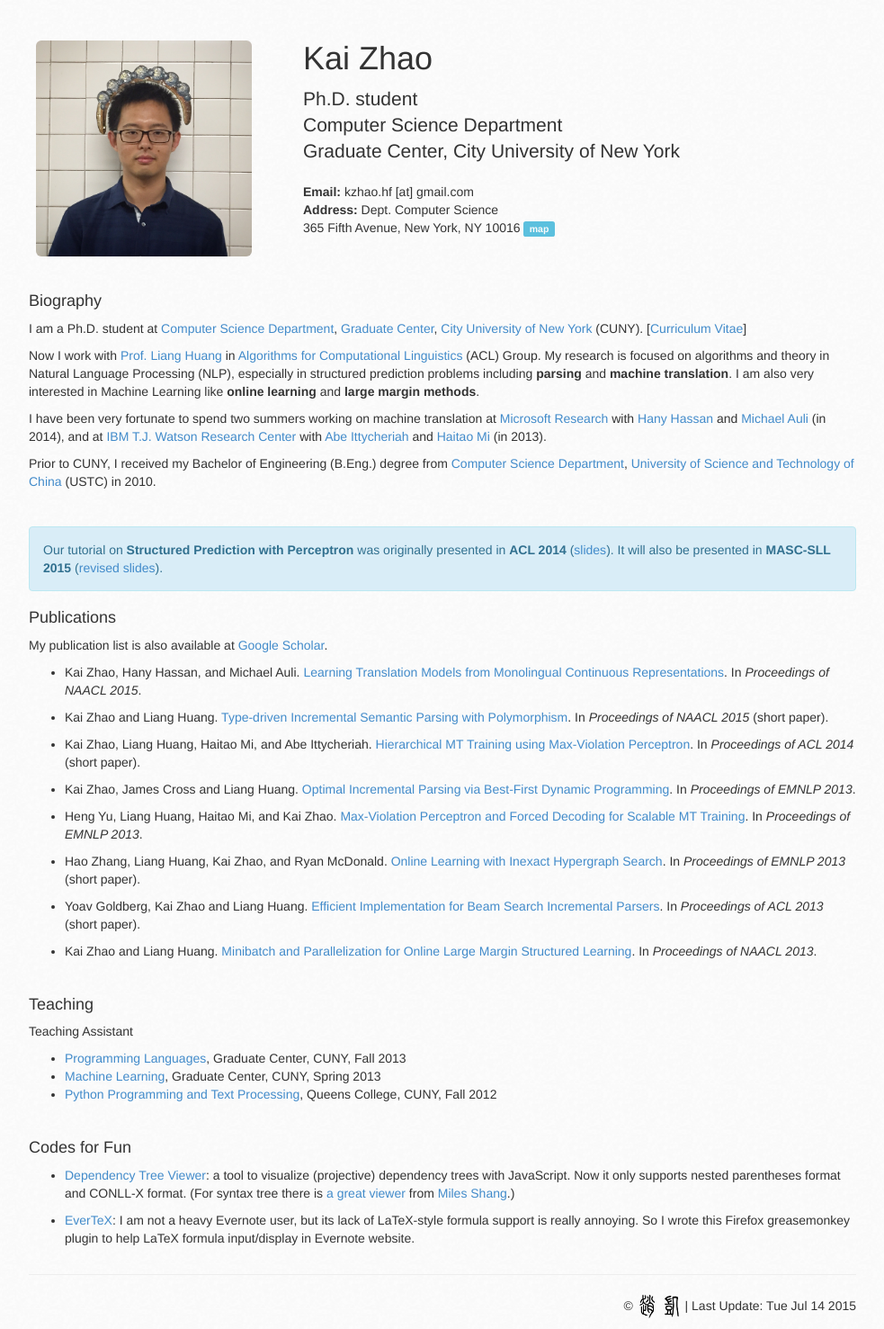
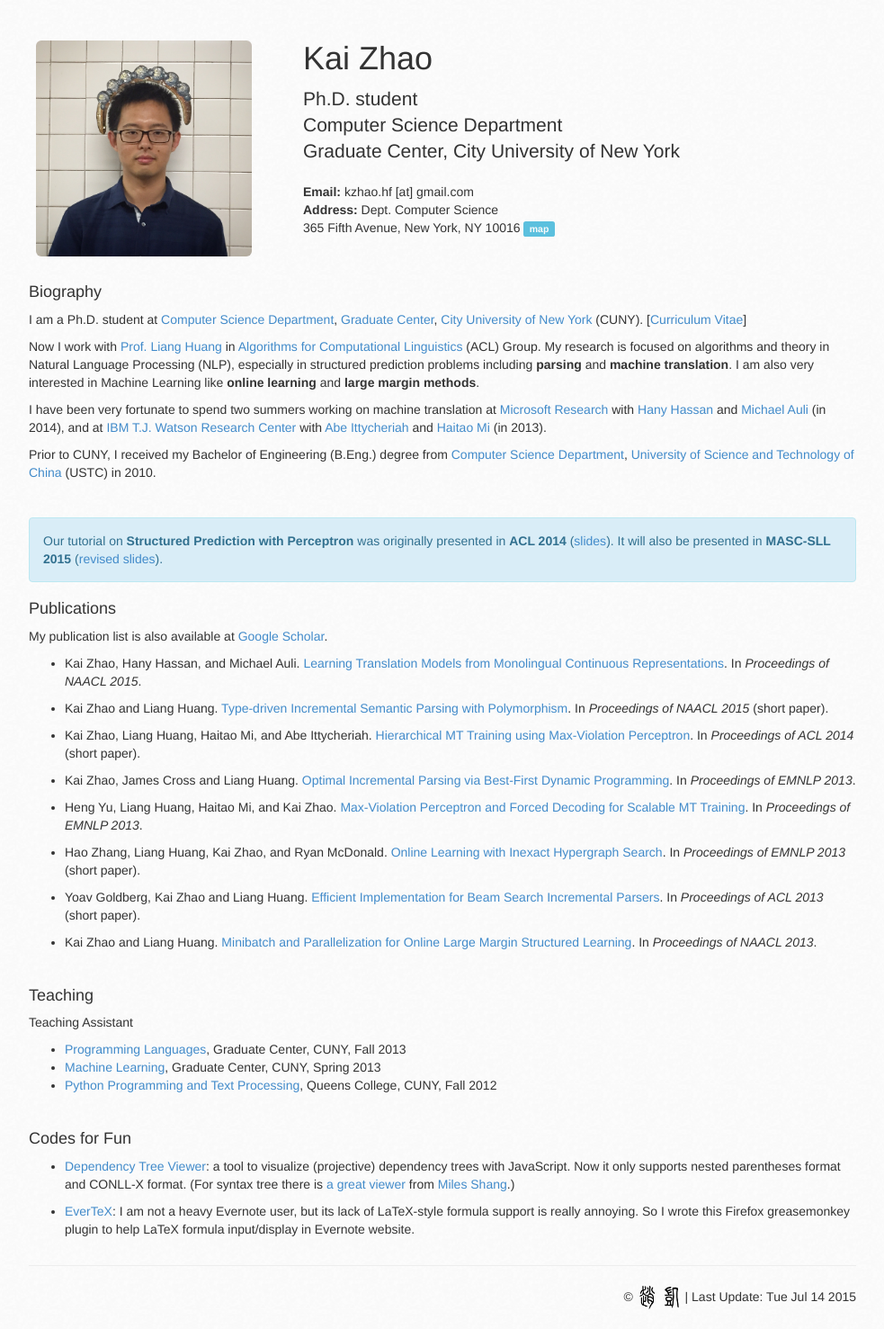
Before and after one commit to kaayy/kaayy.github.io, a Jekyll site: the page built from index.md, in a window 1280 px wide. Shown: the whole page at 90% size, without its empty margins (148-1131 px from the left). Built offline with Jekyll 4.4.1, drawn with Linux system fonts in a browser that asks for light colours.

Commit message:
Update homepage.html

```diff
--- a/_layouts/homepage.html
+++ b/_layouts/homepage.html
@@ -41,7 +41,7 @@
       <span class="label label-info"><a href="http://goo.gl/maps/DdVN7" target="_blank" style="color: rgb(250,250,250)">map</a></span>
     </div>
   </div>
-  <div class="col-xs-11 col-md-10 col-md-offset-1" style="margin-top:30px">
+  <div class="col-xs-11 col-md-10 col-md-offset-1" style="margin-top:20px">
     {{ content }}
   </div>
 </div>
```
